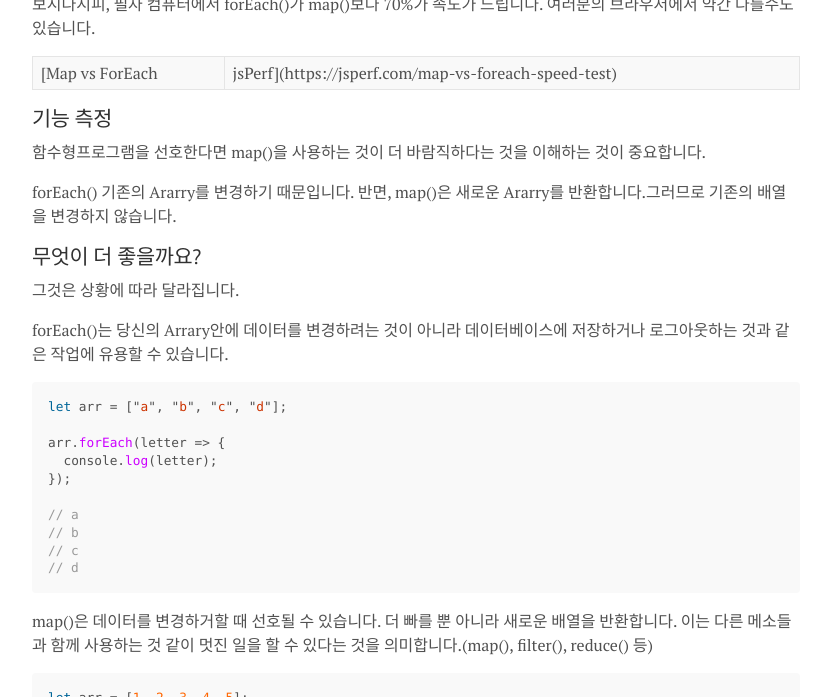
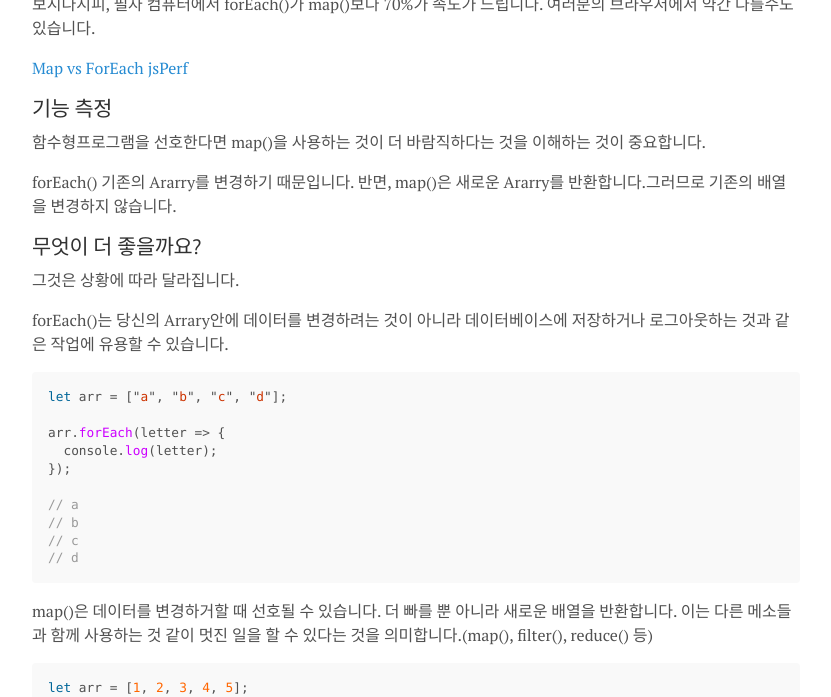
Before and after one commit to austinpark420/austinpark420.github.io, a Jekyll site: the page built from _posts/2019-03-21-mapVSforeach.md, in a window 1280 px wide and 900 px high, scrolled down 1500 px, cut to the strip 203-900 px from the top of the window. Shown: the whole strip, without its empty margins (224-1055 px from the left). Built offline with Jekyll 4.4.1, drawn with Linux system fonts in a browser that asks for light colours; some web fonts are replaced.

Commit message:
edit 2019-03-21-mapVSforeach.md typo

```diff
--- a/_posts/2019-03-21-mapVSforeach.md
+++ b/_posts/2019-03-21-mapVSforeach.md
@@ -67,7 +67,7 @@
 
 보시다시피, 필자 컴퓨터에서 forEach()가 map()보다 70%가 속도가 느립니다. 여러분의 브라우저에서 약간 다를수도 있습니다.
 
-[Map vs ForEach | jsPerf](https://jsperf.com/map-vs-foreach-speed-test)
+[Map vs ForEach jsPerf](https://jsperf.com/map-vs-foreach-speed-test)
 
 ## 기능 측정
 
```
